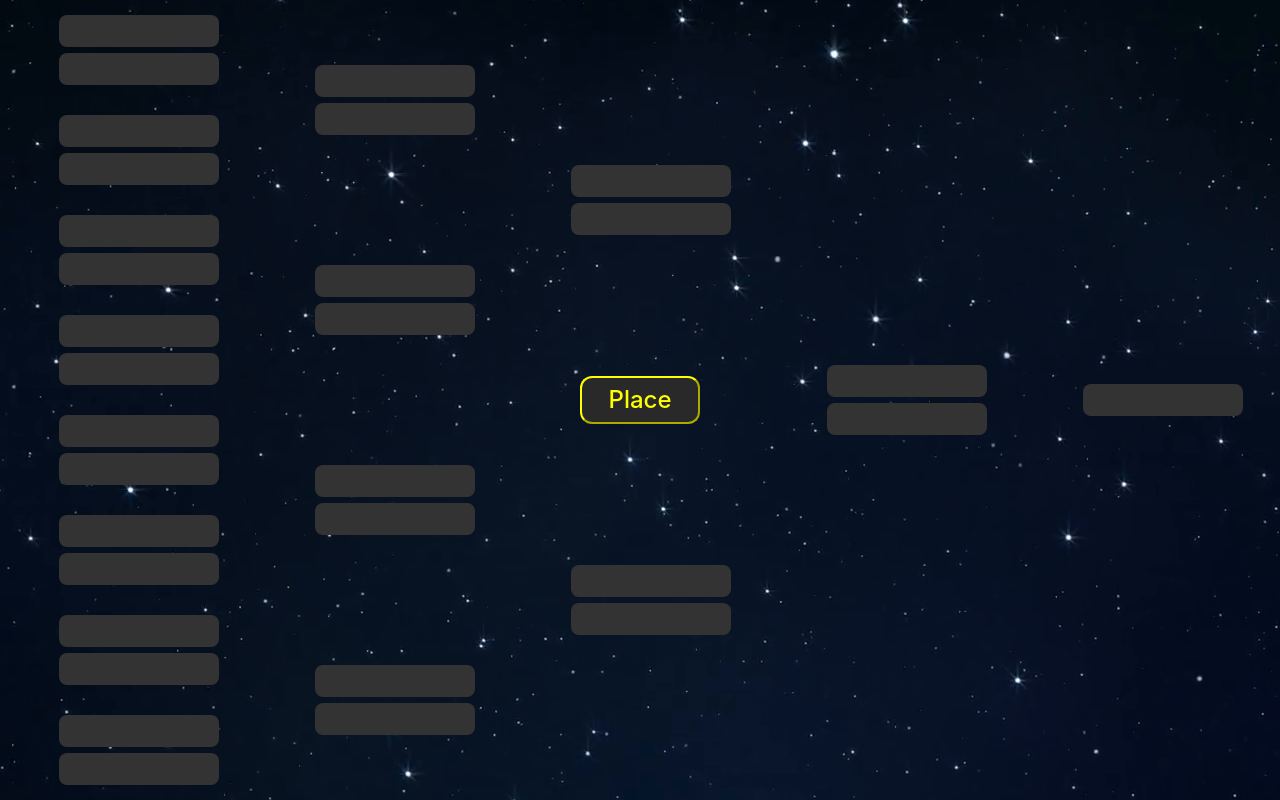
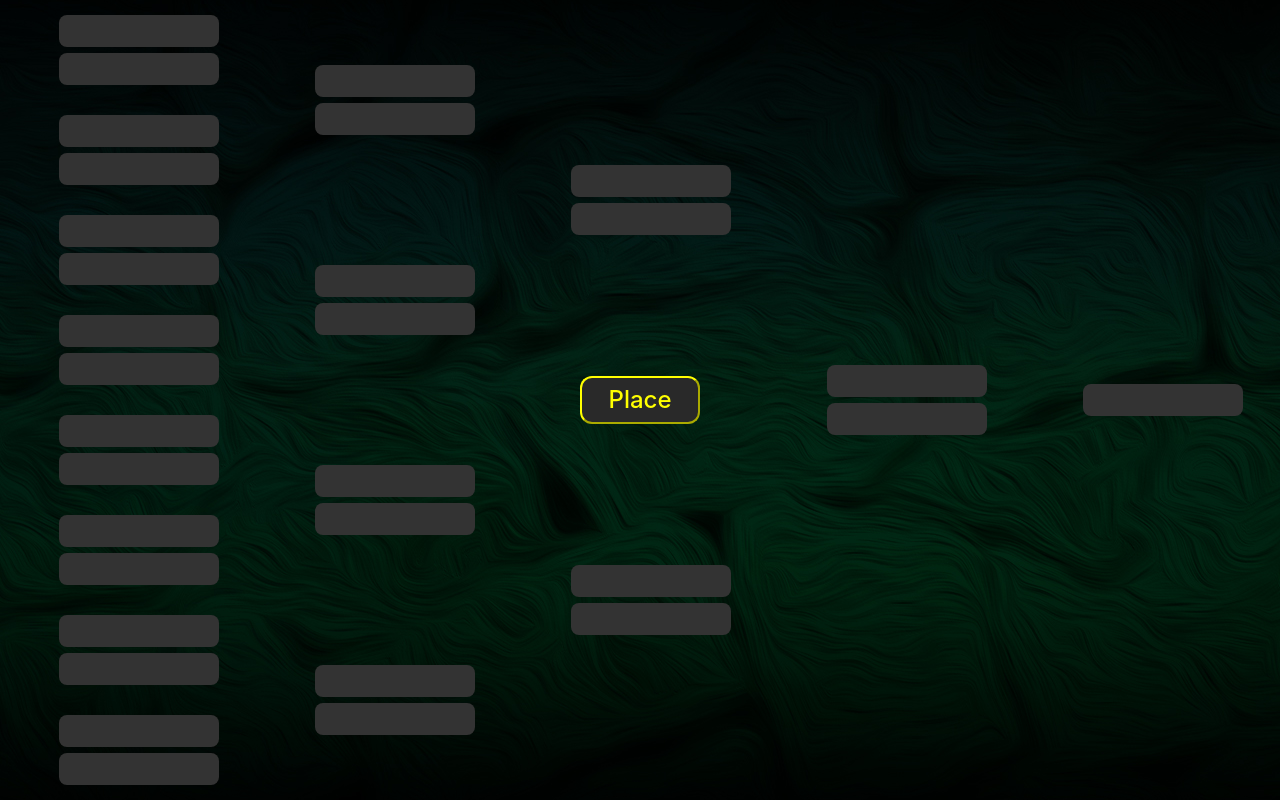
Before and after one commit to carsva/bracketeer, a React (Create React App) app: page / in a window 1280 px wide. Built offline with nearby package versions, Linux system fonts and the light colour scheme; a web font is replaced by a local one.

Commit message:
Added new background

```diff
--- a/src/index.css
+++ b/src/index.css
@@ -4,7 +4,7 @@ body {
   font-family: sans-serif;
   height:100%;
   width: 100%;
-  background-image: url('/background.png');
+  background-image: url('/background.jpg');
     background-repeat: repeat;
     background-attachment: fixed;
     background-position: center;
```
Also changed, not shown: public/background.jpg, public/background.png (deleted).
